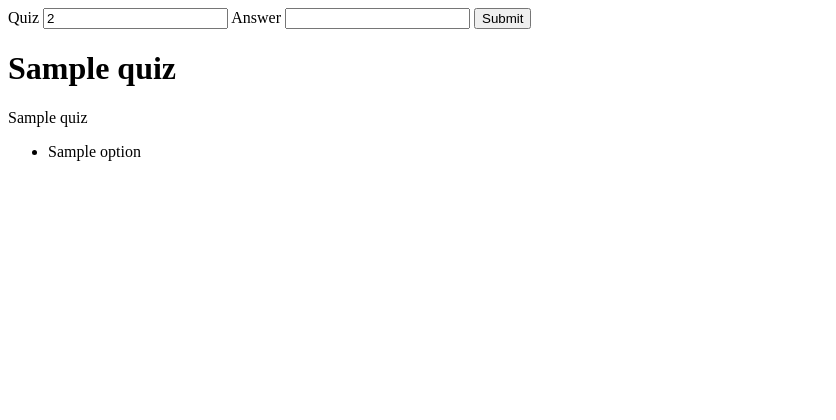
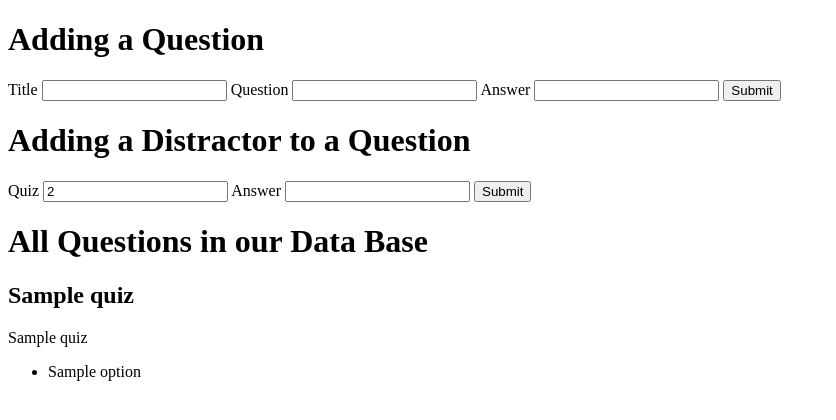
Before and after one commit to cereal-lab/EvoPIE, a Python web app: template templates/index.html in a window 1280 px wide. Shown: the top 420 px of the page, without its empty margins (0-836 px from the left). Run offline with Jinja, Linux system fonts and the light colour scheme; the template is opened without the code that fills it: most values are stand-ins (such as "Sample title", 1, 10 or a date in 2020).

Commit message:
Adding form to index.html to test the addition of questions via POST/form instead of just POST/json

```diff
--- a/templates/index.html
+++ b/templates/index.html
@@ -4,13 +4,31 @@
 
 {% block content %}
   <script type="text/javascript">
-    function onSubmitForm(){
+    function onSubmitDistractorForm(){
         var quiz = document.getElementById('qid');
         var action = document.getElementById('distractorForm');
-        action.action = action.action + quiz.value + '/distractors';
+        action.action = 'http://localhost:5000/questions/' + quiz.value + '/distractors';
     }
   </script>
-  <form id="distractorForm" method="post" onsubmit="return onSubmitForm();" action='http://localhost:5000/questions/'>
+
+
+
+  <h1>Adding a Question</h1>
+  <form id="questionForm" method="post" onsubmit="return onSubmitQuestionForm();" action='http://localhost:5000/questions'>
+    <label for="title">Title</label>
+    <input name="title" id="title" required>
+    <label for="question">Question</label>
+    <input name="question" id="question" required>
+    <label for="answer">Answer</label>
+    <input name="answer" id="answer" required>
+    <input type="submit" value="Submit">
+  </form>
+
+
+
+  <h1>Adding a Distractor to a Question</h1>
+
+  <form id="distractorForm" method="post" onsubmit="return onSubmitDistractorForm();" action='http://localhost:5000/questions/'>
     <label for="qid">Quiz</label>
     <input name="qid" id="qid" value="2" required>
     <label for="answer">Answer</label>
@@ -18,9 +36,12 @@
     <input type="submit" value="Submit">
   </form>
 
+
+
+  <h1>All Questions in our Data Base</h1>
     {% for quiz in quizzes %}
         <div>
-            <h1> {{ quiz['title'] }}       </h1>
+            <h2> {{ quiz['title'] }}       </h2>
             <p>  {{ quiz['question'] }}    </p>
             <ul>
                 {% for option in quiz['options'] %}
@@ -29,4 +50,7 @@
             </ul>
         </div>
     {% endfor %}
+
+
+
 {% endblock %}
```
Also changed, not shown: quizlib.sqlite, 1 other file.
